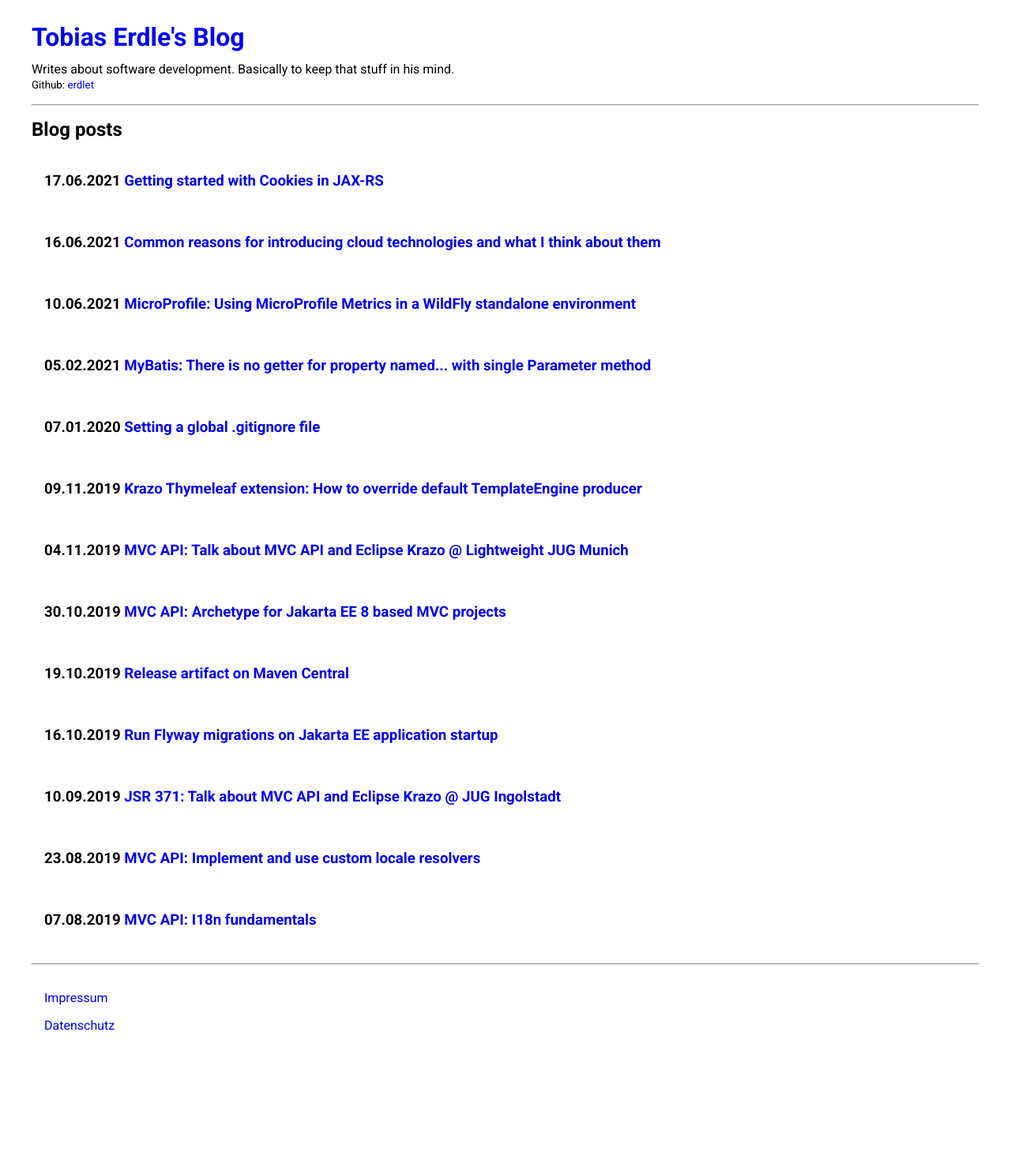
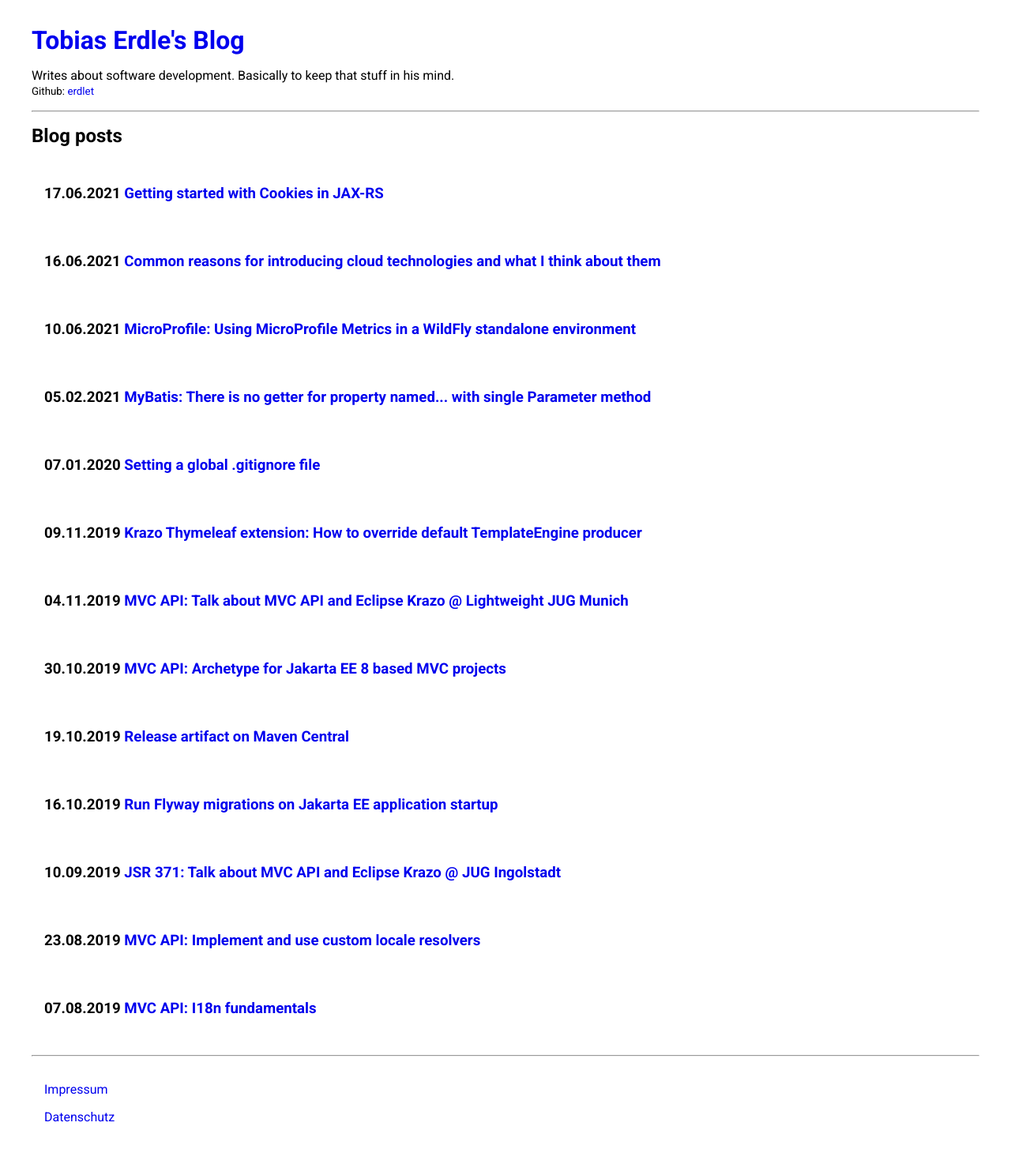
Before and after one commit to erdlet/erdlet.github.io, a Jekyll site: the page built from index.html, in a window 1280 px wide. Shown: the whole page at 79% size. Built offline with Jekyll 4.4.1, drawn with Linux system fonts in a browser that asks for light colours; before the commit the page ends 1356 px from its top, so only the background shows below that.

Commit message:
Add margin to lists

```diff
--- a/assets/css/styles.css
+++ b/assets/css/styles.css
@@ -1,15 +1,6 @@
 * {
     margin: 0;
     padding: 0;
-}
-
-h1, h2, h3, h4, h5, h6 {
-    margin-top: .75rem;
-    margin-bottom: .75rem;
-}
-
-hr {
-    margin: 1rem 0;
 }
 
 body {
@@ -18,6 +9,38 @@
     padding: 1rem;
     font-family: 'Roboto', sans-serif;
     font-size: 16px;
+}
+
+h1, h2, h3, h4, h5, h6 {
+    margin: 1rem 0;
+}
+
+hr {
+    margin: 1rem 0;
+}
+
+a {
+    text-decoration: none;
+}
+
+a:hover {
+    text-decoration: underline;
+}
+
+a:visited {
+    color: blue;
+}
+
+pre {
+    background-color: #f2f2f2;
+    padding:  .75rem;
+    white-space: pre-wrap;
+    border-radius: 5px;
+    margin: .75rem 0;
+}
+
+ul, ol {
+    margin:  1rem 0;
 }
 
 main>ul>li {
@@ -41,23 +64,3 @@
 #footer-links>li {
     margin-bottom: 1rem;
 }
-
-a {
-    text-decoration: none;
-}
-
-a:hover {
-    text-decoration: underline;
-}
-
-a:visited {
-    color: blue;
-}
-
-pre {
-    background-color: #f2f2f2;
-    padding:  .75rem;
-    white-space: pre-wrap;
-    border-radius: 5px;
-    margin: .75rem 0;
-}
```
